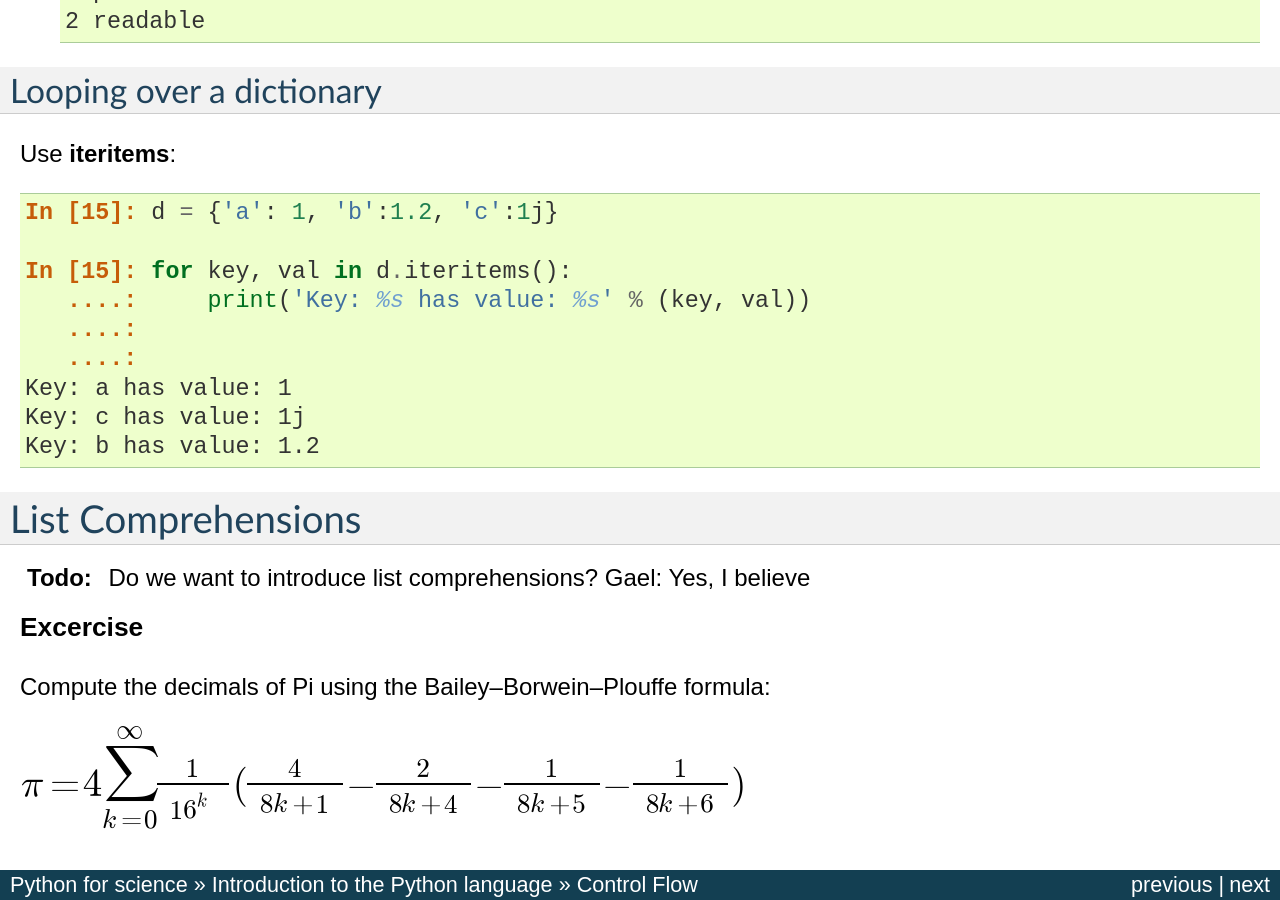
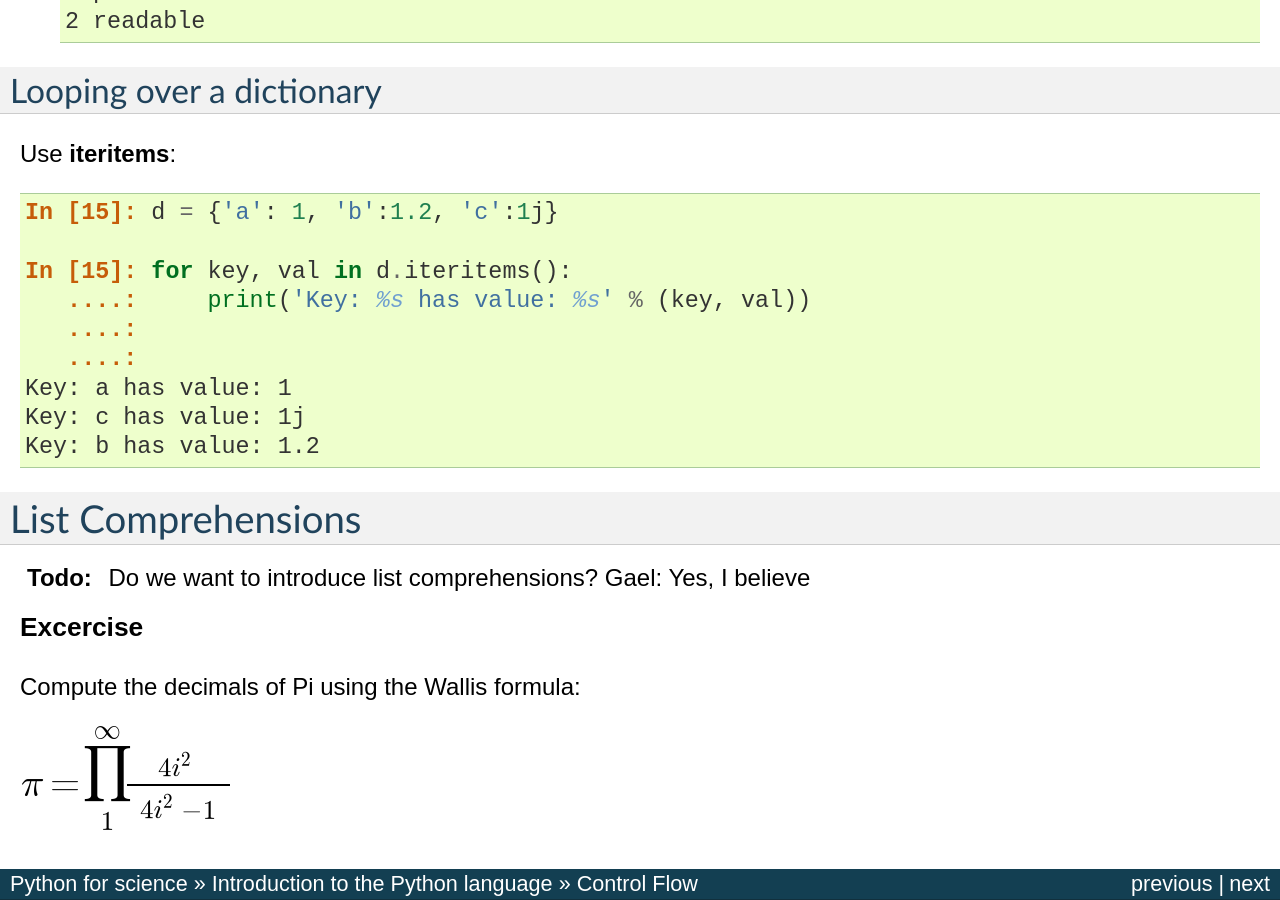
Before and after one commit to GaelVaroquaux/scipy-tutorials, a Sphinx documentation site: the page built from source/control_flow.rst, in a window 1280 px wide and 900 px high, scrolled down 3862 px. Built offline with Sphinx 7.4.7, drawn with Linux system fonts in a browser that asks for light colours; some of the changed lines change nothing that is shown.

Commit message:
ENH: Replace the BBP formula for pi with the Wallis: simpler, though less efficient.

```diff
--- a/source/control_flow.rst
+++ b/source/control_flow.rst
@@ -184,7 +184,7 @@ List Comprehensions
 
 .. topic:: Excercise
 
-    Compute the decimals of Pi using the Bailey–Borwein–Plouffe formula:
+    Compute the decimals of Pi using the Wallis formula:
 
     ..  matplotlib's mathtext does not allow for control of the dpi.
 
@@ -192,12 +192,7 @@ List Comprehensions
      .. math::
  	:fontset: stixsans
 
-	\pi =  4 \sum_{k=0}^{\infty} \frac{1}{16^k} (
-		    \frac{4}{8k + 1}
-		  - \frac{2}{8k + 4}
-		  - \frac{1}{8k + 5}
-		  - \frac{1}{8k + 6}
-		  )
+	\pi = \prod_1^\infty \frac{4 i^2}{4 i^2 - 1}
 
     .. image:: pi_formula.png
 	:align: center
```
Also changed, not shown: source/pi_formula.png.
